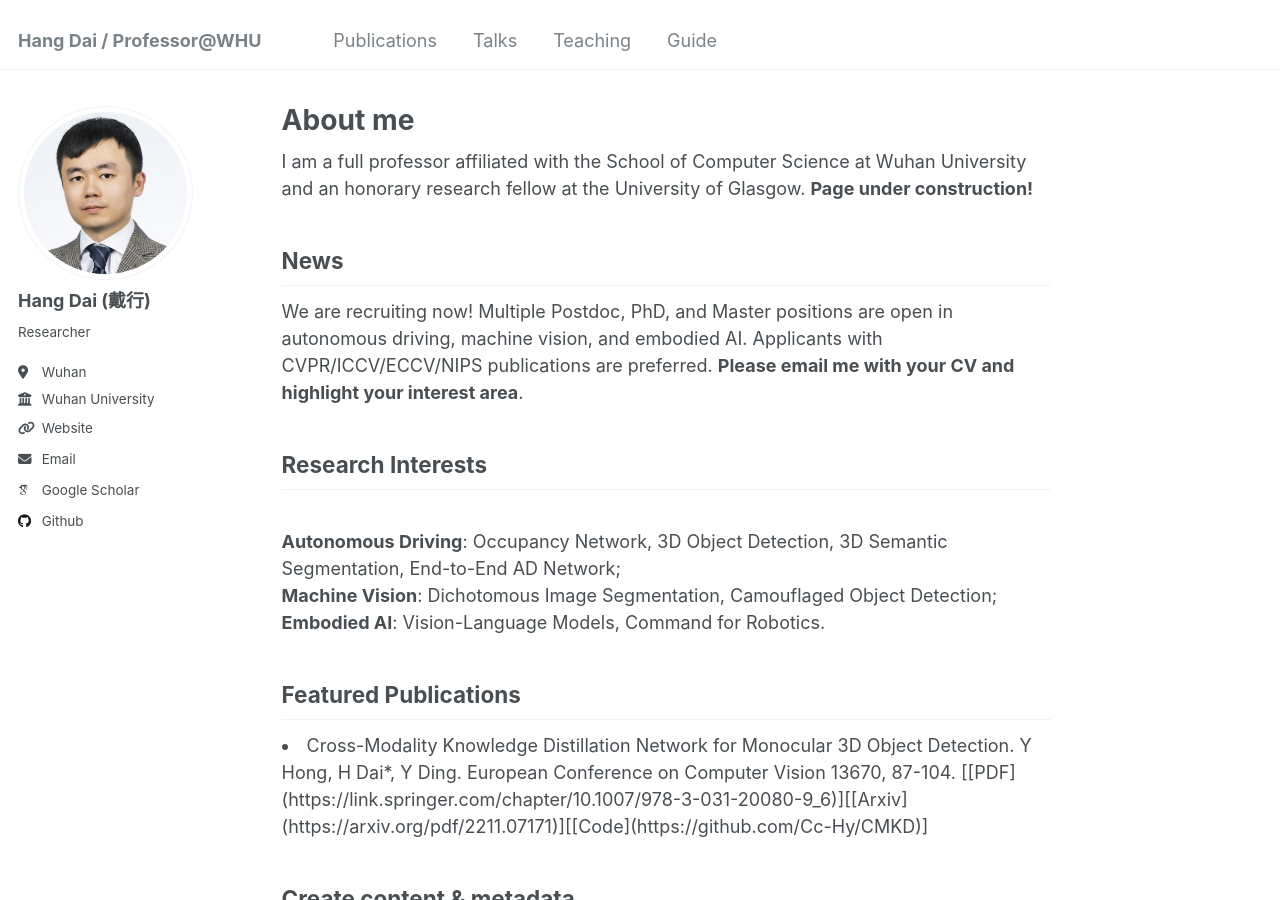
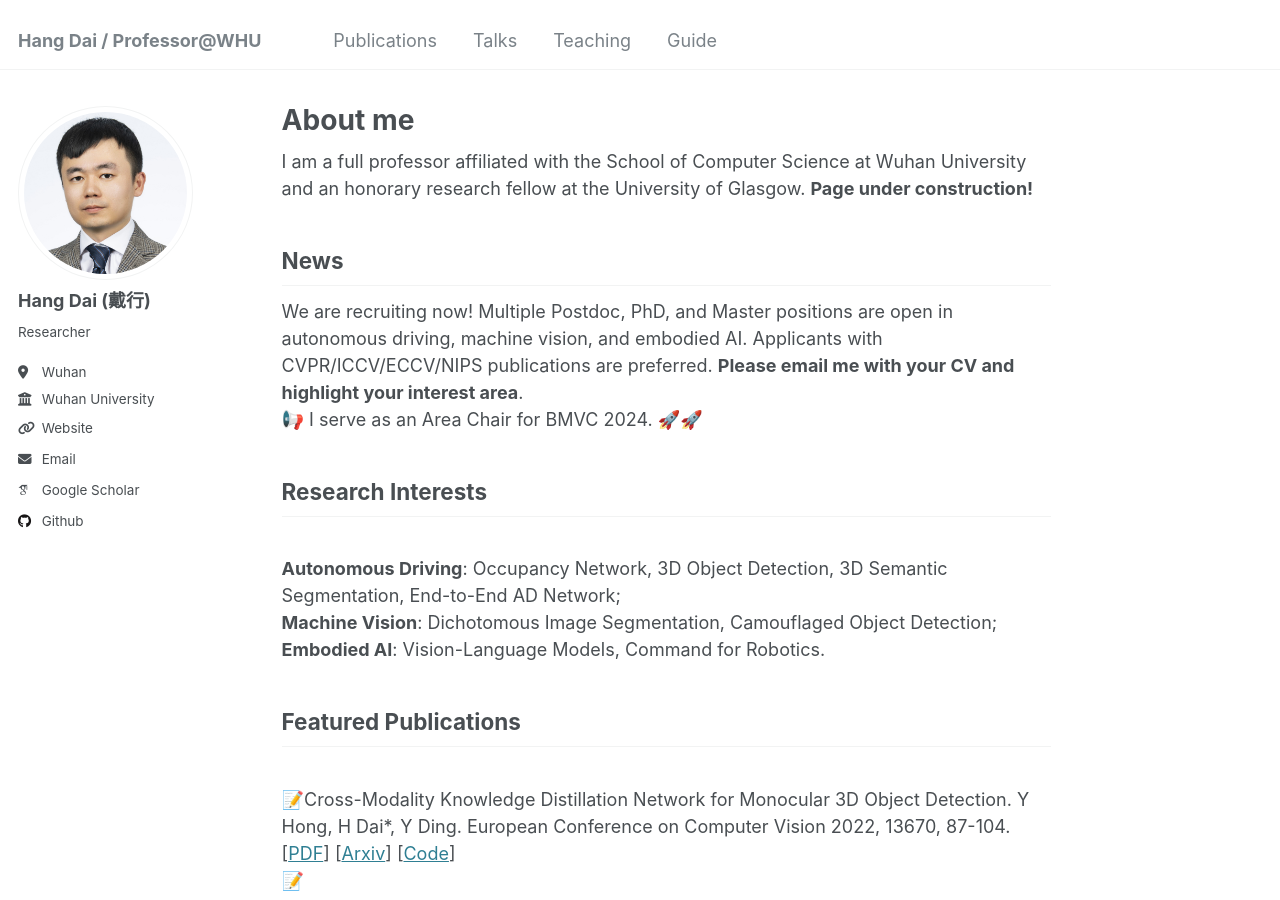
Before and after one commit to Dai-Hang/Dai-Hang.github.io, a Jekyll site: the page built from _pages/about.md, in a window 1280 px wide and 900 px high. Built offline with Jekyll 4.4.1, drawn with Linux system fonts in a browser that asks for light colours; some web fonts are replaced.

Commit message:
Update about.md

```diff
--- a/_pages/about.md
+++ b/_pages/about.md
@@ -12,6 +12,7 @@ I am a full professor affiliated with the School of Computer Science at Wuhan Un
 News
 ------
 We are recruiting now! Multiple Postdoc, PhD, and Master positions are open in autonomous driving, machine vision, and embodied AI. Applicants with CVPR/ICCV/ECCV/NIPS publications are preferred. **Please email me with your CV and highlight your interest area**.
+<br>📢 I serve as an Area Chair for BMVC 2024. 🚀🚀
 
 Research Interests
 ------
@@ -21,7 +22,8 @@ Research Interests
 
 Featured Publications
 ------
-<li>Cross-Modality Knowledge Distillation Network for Monocular 3D Object Detection. Y Hong, H Dai*, Y Ding. European Conference on Computer Vision 13670, 87-104. [[PDF](https://link.springer.com/chapter/10.1007/978-3-031-20080-9_6)][[Arxiv](https://arxiv.org/pdf/2211.07171)][[Code](https://github.com/Cc-Hy/CMKD)] </li>
+<br>📝Cross-Modality Knowledge Distillation Network for Monocular 3D Object Detection. Y Hong, H Dai*, Y Ding. European Conference on Computer Vision 2022, 13670, 87-104. [[PDF](https://link.springer.com/chapter/10.1007/978-3-031-20080-9_6)] [[Arxiv](https://arxiv.org/pdf/2211.07171)] [[Code](https://github.com/Cc-Hy/CMKD)]
+<br>📝
 
 Create content & metadata
 ------
```
